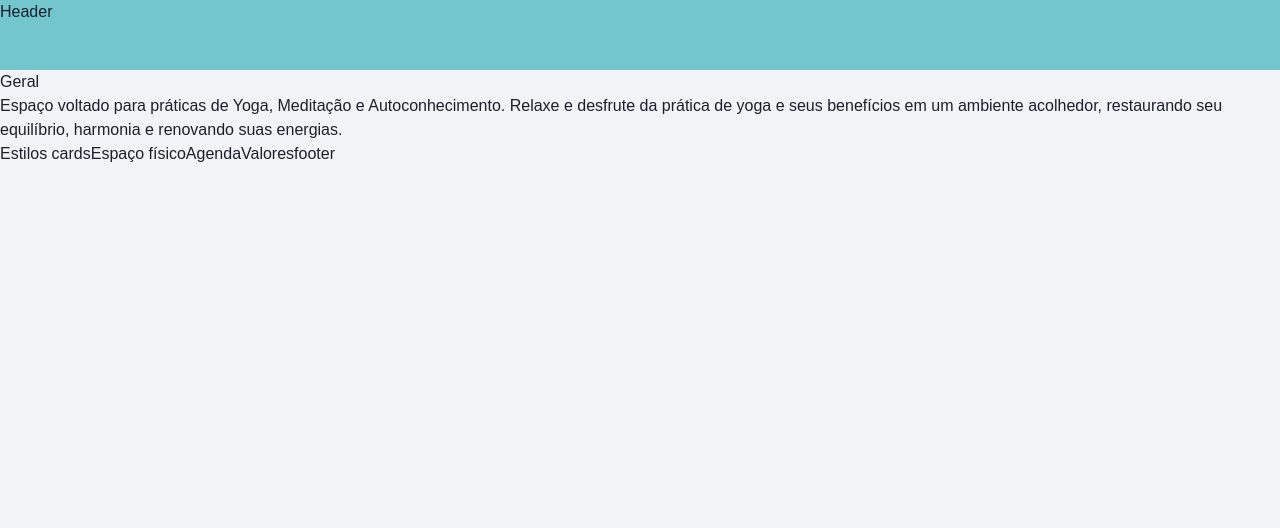
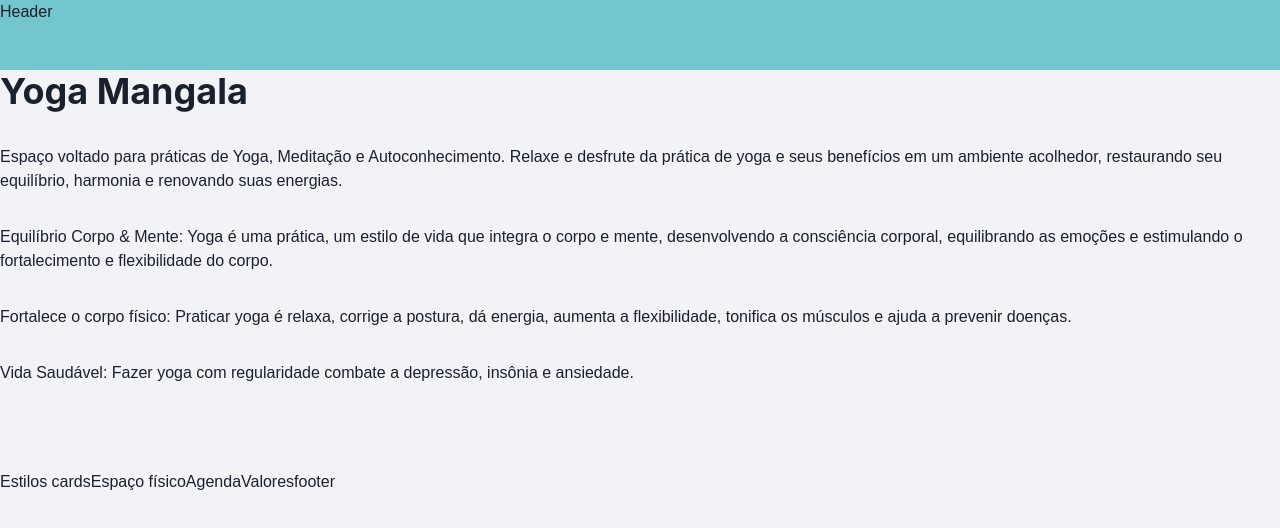
Before and after one commit to Rodrigo-Brezolin-Buquera/YGM-SPA, a React (Create React App) app: page / in a window 1280 px wide. Shown: the top 528 px of the page. Built offline with nearby package versions, Linux system fonts and the light colour scheme.

Commit message:
seção general - textos inseridos

```diff
--- a/src/pages/mainPage/components/general/General.js
+++ b/src/pages/mainPage/components/general/General.js
@@ -1,13 +1,24 @@
-import { Text } from '@chakra-ui/react'
+import { Text, Heading } from '@chakra-ui/react'
+import { GeneralContainer } from './styled'
 
 
 export const General = () => {
     return <>
-        <div>
-            Geral
+        <GeneralContainer>
+            <Heading>Yoga Mangala</Heading>
+            <Text>
+                Espaço voltado para práticas de Yoga, Meditação e Autoconhecimento. Relaxe e desfrute da prática de yoga e seus benefícios em um ambiente acolhedor, restaurando seu equilíbrio, harmonia e renovando suas energias.
+            </Text>
+            <Text>
+                Equilíbrio Corpo & Mente: Yoga é uma prática, um estilo de vida que integra o corpo e mente, desenvolvendo a consciência corporal, equilibrando as emoções e estimulando o fortalecimento e flexibilidade do corpo.
+            </Text>
+            <Text>
+                Fortalece o corpo físico: Praticar yoga é relaxa, corrige a postura, dá energia, aumenta a flexibilidade, tonifica os músculos e ajuda a prevenir doenças.
+            </Text>
+            <Text>
+                Vida Saudável: Fazer yoga com regularidade combate a depressão, insônia e ansiedade.
+            </Text>
 
-            <Text> Espaço voltado para práticas de Yoga, Meditação e Autoconhecimento. Relaxe e desfrute da prática de yoga e seus benefícios em um ambiente acolhedor, restaurando seu equilíbrio, harmonia e renovando suas energias.</Text>
-
-        </div>
+        </GeneralContainer>
     </>
 }
--- /dev/null
+++ b/src/pages/mainPage/components/general/styled.js
@@ -0,0 +1,10 @@
+import styled from "styled-components"
+import { primaryColor } from "../../../../constants/colors"
+
+export const GeneralContainer = styled.section`
+width:100%;
+height:50%;
+display: flex;
+flex-direction: column;
+gap: 2em;
+`
```
